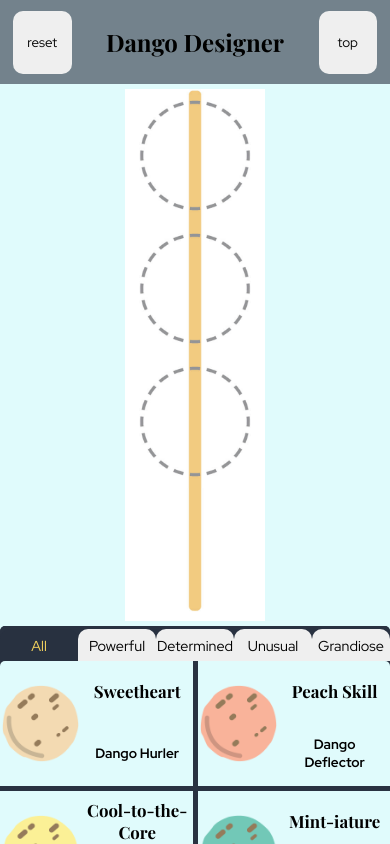
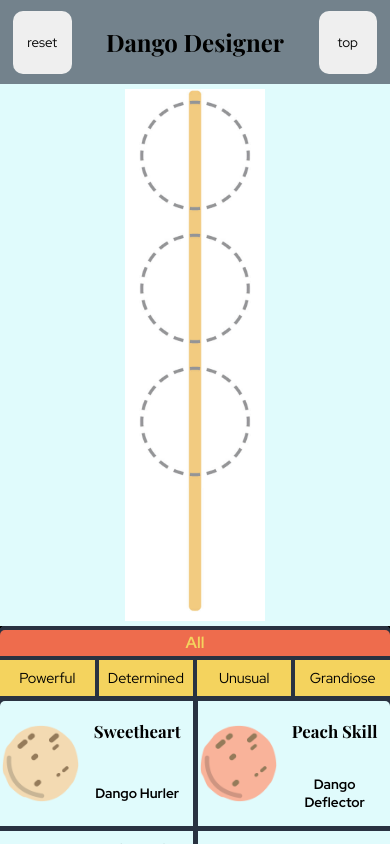
Before and after one commit to ColbPeyton/design-dango, a React (Create React App) app: page / in a window 390 px wide. Shown: the top 844 px of the page. Built offline with nearby package versions, Linux system fonts and the light colour scheme; a web font is replaced by a local one.

Commit message:
update markup for DangoSelection catagory buttons. add styling for buttons on mobile

```diff
--- a/src/components/DangoSelection.tsx
+++ b/src/components/DangoSelection.tsx
@@ -81,12 +81,15 @@ export const DangoSelection = ():JSX.Element => {
     return(
         <div className='container-dango-selection'>
             <div className='container-catagories'>
+                <div className='top'>
                     <button
                         className={`catagory-btn ${activeCatagory(catagories.all)}`}
                         onClick={()=> updateCatagory(catagories.all)}
                     >All</button>
+                </div>
+                <div className='bot'>
                     <button
-                    className={`catagory-btn ${activeCatagory(catagories.powerful)}`}
+                        className={`catagory-btn first ${activeCatagory(catagories.powerful)}`}
                         onClick={()=> updateCatagory(catagories.powerful)}
                     >Powerful</button>
                     <button
@@ -98,9 +101,11 @@ export const DangoSelection = ():JSX.Element => {
                         onClick={()=> updateCatagory(catagories.unusual)}
                     >Unusual</button>
                     <button
-                    className={`catagory-btn ${activeCatagory(catagories.grandiose)}`}
+                        className={`catagory-btn last ${activeCatagory(catagories.grandiose)}`}
                         onClick={()=> updateCatagory(catagories.grandiose)}
                     >Grandiose</button>
+                </div>
+
             </div>
             {renderCurrentDango()}
         </div>
--- a/src/styles/DangoSelection.scss
+++ b/src/styles/DangoSelection.scss
@@ -2,27 +2,62 @@
 .container-dango-selection{
     background-color: $background-dark;
     width: 100%;
-    height: 350px;
+    height: 375px;
     overflow-x:hidden;
     border-top-left-radius: 5px;
     border-top-right-radius: 5px;
     .container-catagories{
         width: 100%;
-        height: 10%;
+        height: 20%;
+        min-height: 50px;
         display: flex;
-        justify-content: space-around;
-        align-items: flex-end;
+        justify-content: center;
+        align-items: center;
+        flex-direction: column;
         overflow-x: auto;
+        .top{
+            width: 100%;
+            height: 40%;
+            display: flex;
+            justify-content: center;
+            align-items: center;
+            .catagory-btn{
+                width: 100%;
+                height: 100%;
+                font-size: 1rem;
+                border-top-left-radius: 5px;
+                border-top-right-radius: 5px;
+                border-bottom: 4px solid $background-dark;
+            }
+        }
 
+        .bot{
+            width: 100%;
+            height: 50%;
+            display: flex;
+            justify-content: space-between;
+            align-items: center;
+            .catagory-btn{
+                width: 100%;
+                height: 100%;
+                border: 2px solid $background-dark;
+                border-bottom: 1px solid $background-dark;
+                border-top: none;
+                &.first{
+                    border-left: none;
+                }
+                &.last{
+                    border-right: none;
+                }
+            }
+        }
         .catagory-btn{
-            width: 100%;
-            height: 90%;
-            border-top-left-radius: 10px;
-            border-top-right-radius: 10px;
             font-size: 0.9rem;
+            background-color: $yellow;
             &.active{
-                background-color: $background-overlay;
+                background-color: $orange;
                 color: $yellow;
+                font-weight: 600;
             }
         }
     }
```
Lines whose indentation alone changed are shown as unchanged.
